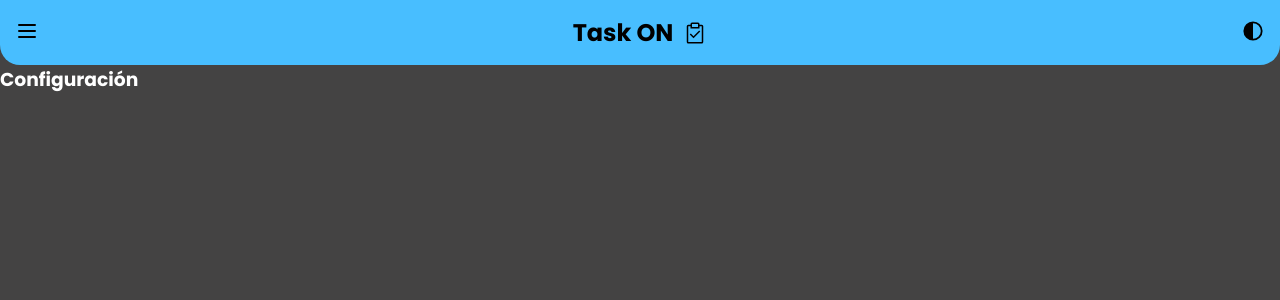
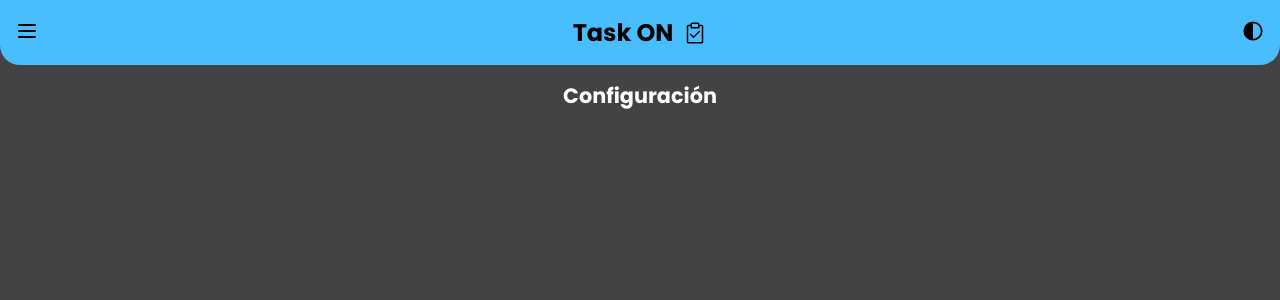
Before and after one commit to pablobarcala/todo-front, an Angular app: page /configuracion in a window 1280 px wide. Shown: the top 300 px of the page. Built offline with nearby package versions, Linux system fonts and the light colour scheme.

Commit message:
agregar header del componente configuracion

```diff
--- /dev/null
+++ b/src/app/modules/configuracion/components/config-header/config-header.component.css
@@ -0,0 +1,10 @@
+.header {
+    padding: 15px;
+    display: flex;
+    align-items: center;
+    justify-content: center;
+}
+
+.header > h4 {
+    font-size: 1.3rem;
+}
--- /dev/null
+++ b/src/app/modules/configuracion/components/config-header/config-header.component.html
@@ -0,0 +1,3 @@
+<div class="header">
+    <h4>Configuración</h4>
+</div>
--- a/src/app/modules/configuracion/components/configuracion/configuracion.component.html
+++ b/src/app/modules/configuracion/components/configuracion/configuracion.component.html
@@ -3,6 +3,6 @@
         <app-sidenav></app-sidenav>
     </mat-drawer>
     <mat-drawer-content>
-        <h3>Configuración</h3>
+        <app-config-header></app-config-header>
     </mat-drawer-content>
 </mat-drawer-container>
--- a/src/app/modules/configuracion/components/configuracion/configuracion.component.ts
+++ b/src/app/modules/configuracion/components/configuracion/configuracion.component.ts
@@ -2,11 +2,12 @@ import { Component } from '@angular/core';
 import { MaterialModule } from '../../../material/material.module';
 import { SidenavService } from '../../../../services/sidenav.service';
 import { SidenavComponent } from '../../../sidenav/components/sidenav/sidenav.component';
+import { ConfigHeaderComponent } from '../config-header/config-header.component';
 
 @Component({
   selector: 'app-configuracion',
   standalone: true,
-  imports: [MaterialModule, SidenavComponent],
+  imports: [MaterialModule, SidenavComponent, ConfigHeaderComponent],
   templateUrl: './configuracion.component.html',
   styleUrl: './configuracion.component.css'
 })
```
Also changed, not shown: src/app/modules/configuracion/components/config-header/config-header.component.ts (added, +12 -0 lines), 1 other file (tests, documents, lock files or other folders).
